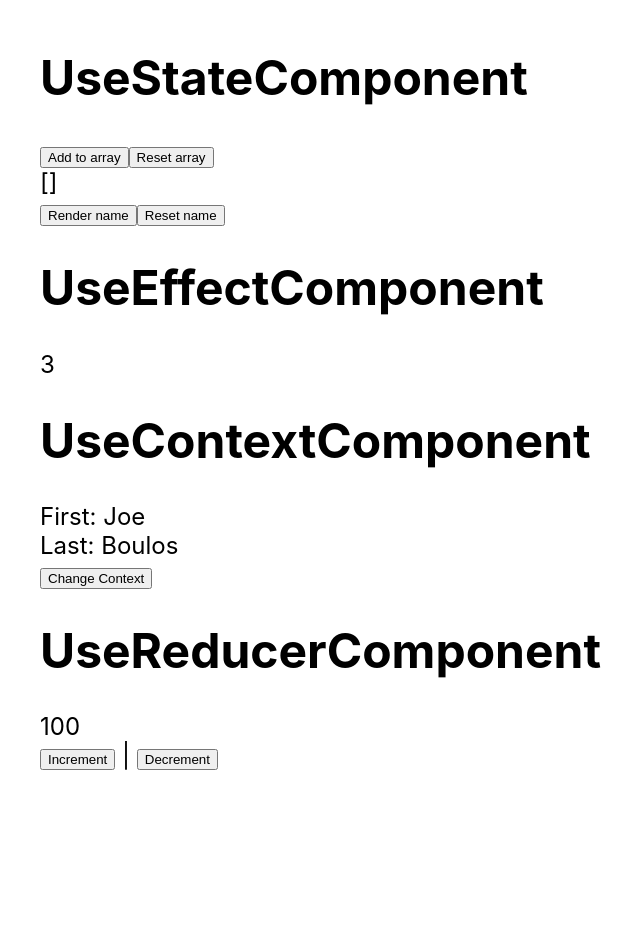
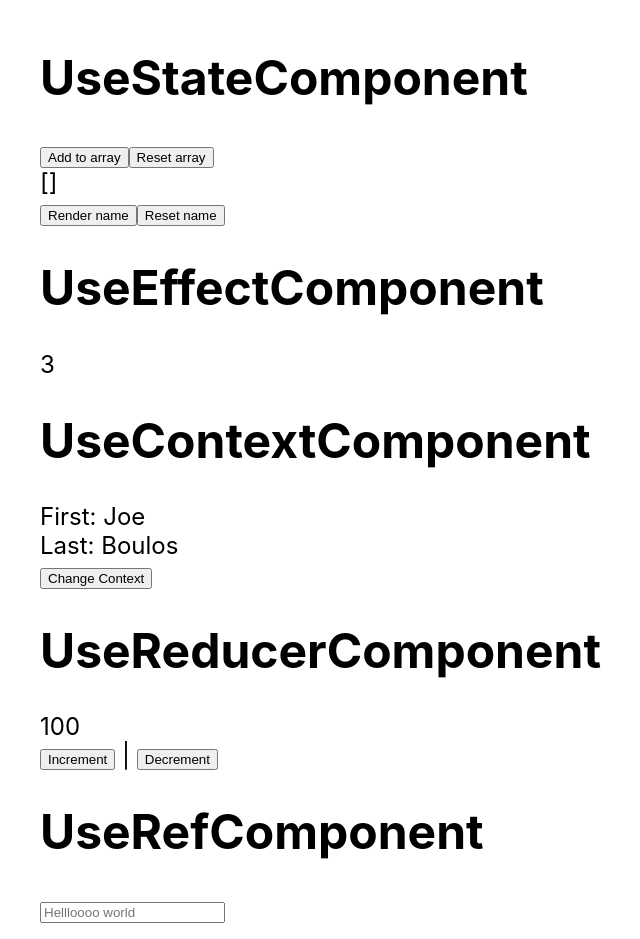
Before and after one commit to jaboulos/ts-hooks, a React (Create React App) app: page / in a window 1280 px wide. Shown: the whole page, without its empty margins (200-840 px from the left). Before the commit the page ends 800 px from the top, so only its background shows below. Built offline with nearby package versions, Linux system fonts and the light colour scheme.

Commit message:
Add useRef component and ts examples

```diff
--- a/src/App.tsx
+++ b/src/App.tsx
@@ -2,6 +2,7 @@ import UseEffectComponent from './components/UseEffectComponent';
 import UseStateComponent from './components/UseStateComponent';
 import UseContextComponent from './components/UseContextComponent';
 import UseReducerComponet from './components/UseReducerComponent';
+import UseRefComponent from './components/UseRefComponent';
 
 const App = () => {
   return (
@@ -14,6 +15,8 @@ const App = () => {
       <UseContextComponent />
       <h1>UseReducerComponent</h1>
       <UseReducerComponet />
+      <h1>UseRefComponent</h1>
+      <UseRefComponent />
     </div>
   );
 };
--- /dev/null
+++ b/src/components/UseRefComponent.tsx
@@ -0,0 +1,9 @@
+import { useRef } from 'react';
+
+const UseRefComponent = () => {
+  const inputRef = useRef<HTMLInputElement | null>(null);
+
+  return <input placeholder='Hellloooo world' ref={inputRef} />;
+};
+
+export default UseRefComponent;
```
